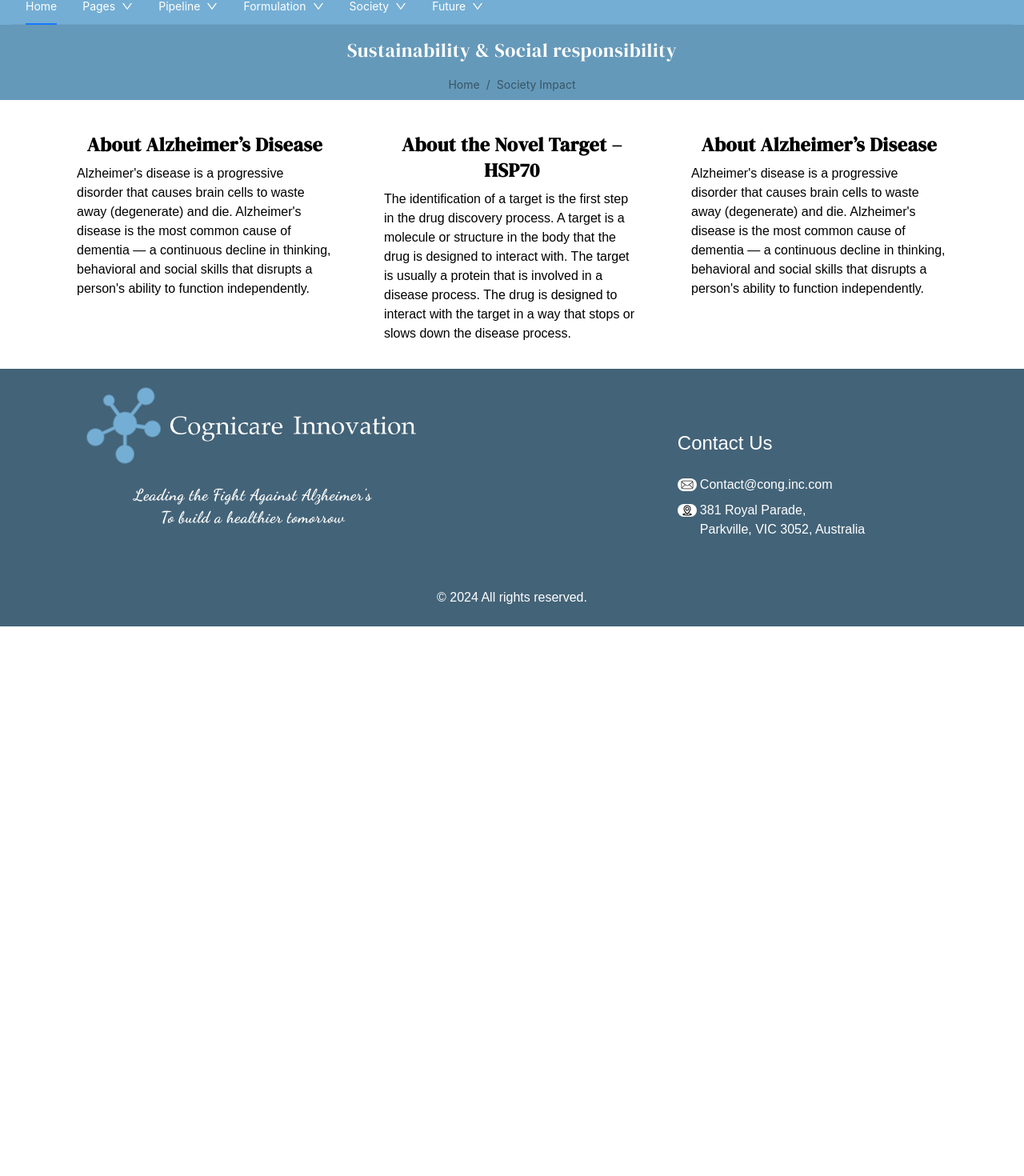
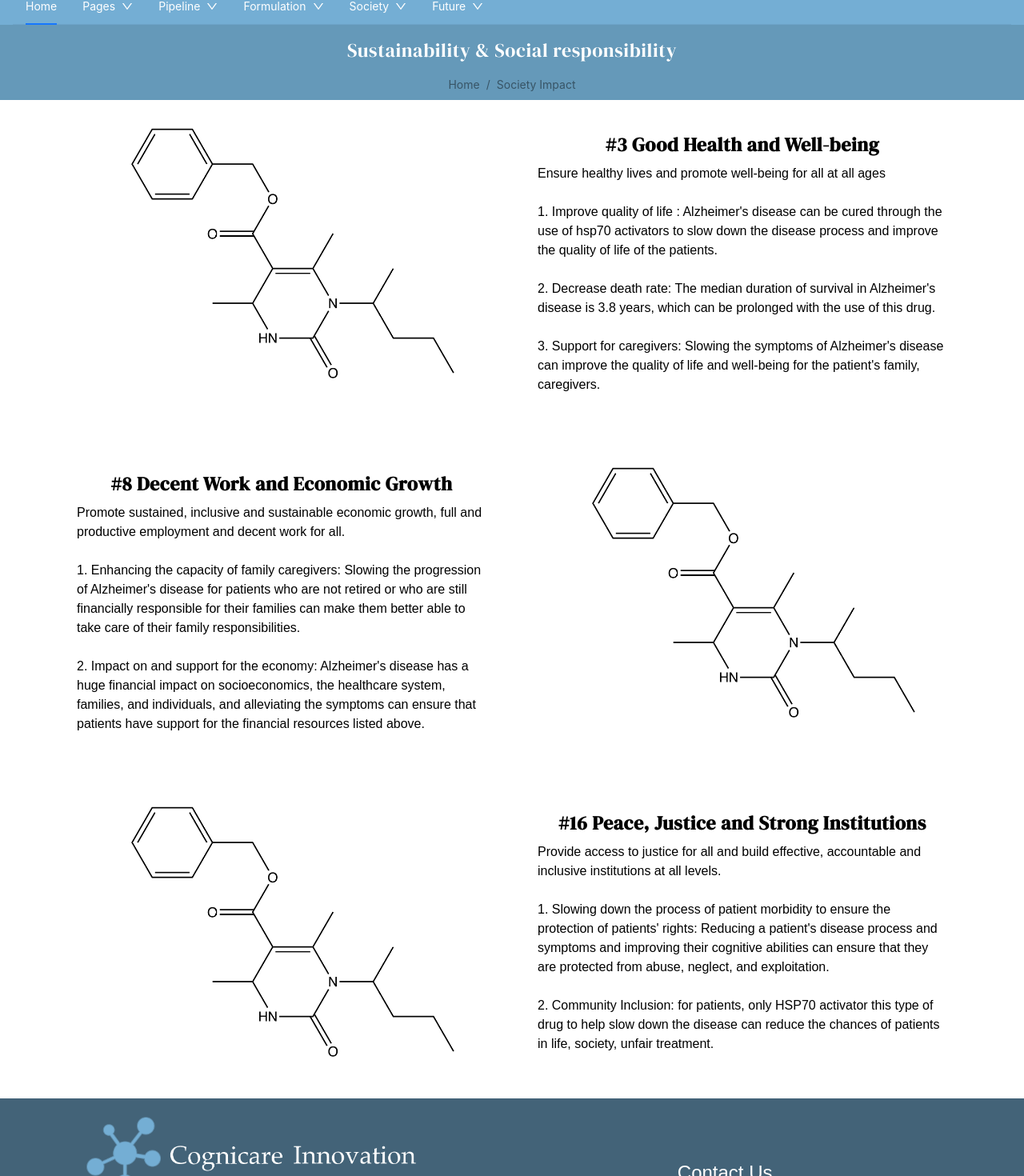
Before and after one commit to MUOliver1026/cognicare-innovation-website, a React (Vite) app: page /society-impact in a window 1280 px wide. Shown: the part 157-1627 px from the top of the page at 80% size. Before the commit the page ends 940 px from the top, so only its background shows below. Built offline with nearby package versions, Linux system fonts and the light colour scheme; a web font is replaced by a local one.

Commit message:
social page content

```diff
--- a/src/pages/SocietyImpact.jsx
+++ b/src/pages/SocietyImpact.jsx
@@ -1,5 +1,6 @@
 import React from 'react'
 import Breadcrumbs from '../components/Breadcrumbs';
+import MedicinePic from '../assets/2.png';
 
 export default function SocietyImpact() {
   return (
@@ -8,32 +9,62 @@ export default function SocietyImpact() {
         Sustainability & Social responsibility
       </div>
       <Breadcrumbs />
-      <div className='grid grid-cols-3 py-4 px-16'>
-        <div className='grid-1 bg-white py-4 px-8'>
-          <h2 className='text-2xl font-heading2 tracking-wide font-bold text-center py-2'>
-            About Alzheimer’s Disease
-          </h2>
-          <p>
-            Alzheimer's disease is a progressive disorder that causes brain cells to waste away (degenerate) and die. Alzheimer's disease is the most common cause of dementia — a continuous decline in thinking, behavioral and social skills that disrupts a person's ability to function independently.
-          </p>
+
+      <div className='grid grid-cols-2 py-4 px-16'>
+        <div className='grid-1 bg-white p-4'>
+          <img src={MedicinePic} alt='medicine' className='h-80 ml-20' />
         </div>
 
         <div className='grid-2 bg-white py-4 px-8'>
           <h2 className='text-2xl font-heading2 tracking-wide font-bold text-center py-2'>
-            About the Novel Target – HSP70
+            #3 Good Health and Well-being
           </h2>
           <p>
-            The identification of a target is the first step in the drug discovery process. A target is a molecule or structure in the body that the drug is designed to interact with. The target is usually a protein that is involved in a disease process. The drug is designed to interact with the target in a way that stops or slows down the disease process.
-          </p>
+              Ensure healthy lives and promote well-being for all at all ages
+          </p><br />
+          <ol class="list-decimal list-inside">
+            <li>Improve quality of life : Alzheimer's disease can be cured through the use of hsp70 activators to slow down the disease process and improve the quality of life of the patients.</li><br />
+            <li>Decrease death rate: The median duration of survival in Alzheimer's disease is 3.8 years, which can be prolonged with the use of this drug.</li><br />
+            <li>Support for caregivers: Slowing the symptoms of Alzheimer's disease can improve the quality of life and well-being for the patient's family, caregivers.</li><br />
+          </ol>
+        </div>
+      </div>
+
+      <div className='grid grid-cols-2 py-4 px-16'>
+        <div className='grid-1 bg-white py-4 px-8'>
+          <h2 className='text-2xl font-heading2 tracking-wide font-bold text-center py-2'>
+            #8 Decent Work and Economic Growth
+          </h2>
+          <p>
+            Promote sustained, inclusive and sustainable economic growth, full and productive employment and decent work for all.
+          </p><br />
+          <ol class="list-decimal list-inside">
+            <li>Enhancing the capacity of family caregivers: Slowing the progression of Alzheimer's disease for patients who are not retired or who are still financially responsible for their families can make them better able to take care of their family responsibilities.</li><br />
+            <li>Impact on and support for the economy: Alzheimer's disease has a huge financial impact on socioeconomics, the healthcare system, families, and individuals, and alleviating the symptoms can ensure that patients have support for the financial resources listed above.</li><br />
+          </ol>
         </div>
 
-        <div className='grid-3 bg-white py-4 px-8'>
+        <div className='grid-2 bg-white p-4'>
+          <img src={MedicinePic} alt='medicine' className='h-80 ml-20' />
+        </div>
+      </div>
+
+      <div className='grid grid-cols-2 py-4 px-16'>
+        <div className='grid-1 bg-white p-4'>
+          <img src={MedicinePic} alt='medicine' className='h-80 ml-20' />
+        </div>
+
+        <div className='grid-2 bg-white py-4 px-8'>
           <h2 className='text-2xl font-heading2 tracking-wide font-bold text-center py-2'>
-            About Alzheimer’s Disease
+            #16 Peace, Justice and Strong Institutions
           </h2>
           <p>
-            Alzheimer's disease is a progressive disorder that causes brain cells to waste away (degenerate) and die. Alzheimer's disease is the most common cause of dementia — a continuous decline in thinking, behavioral and social skills that disrupts a person's ability to function independently.
-          </p>
+            Provide access to justice for all and build effective, accountable and inclusive institutions at all levels.
+          </p><br />
+          <ol class="list-decimal list-inside">
+            <li>Slowing down the process of patient morbidity to ensure the protection of patients' rights: Reducing a patient's disease process and symptoms and improving their cognitive abilities can ensure that they are protected from abuse, neglect, and exploitation.</li><br />
+            <li>Community Inclusion: for patients, only HSP70 activator this type of drug to help slow down the disease can reduce the chances of patients in life, society, unfair treatment.</li><br />
+          </ol>
         </div>
       </div>
     </main>
```
